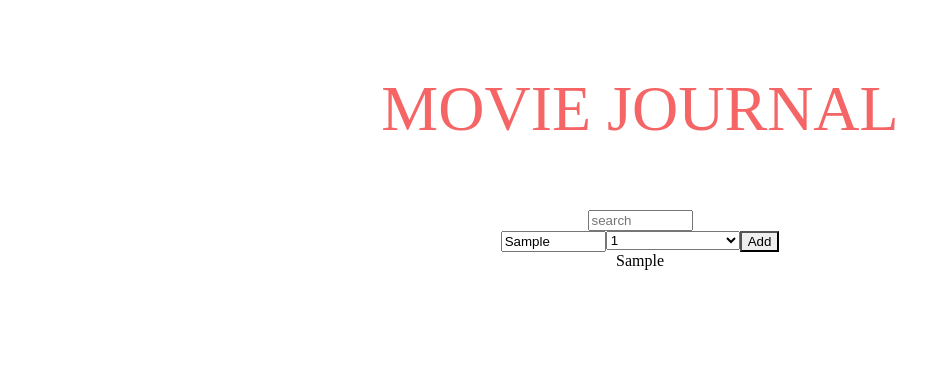
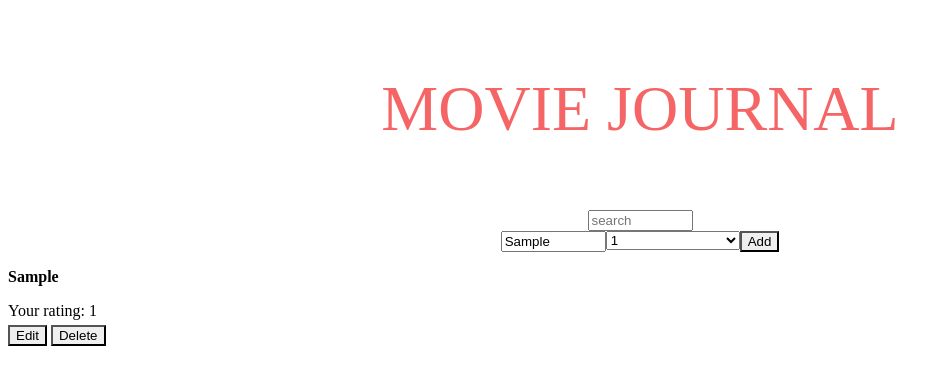
Before and after one commit to rammyblog/movie-journal-zustand, a React (Vite) app: page / in a window 1280 px wide. Both pictures are taken after typing "Sample" into the empty fields and a click on the button "Add". Shown: the top 384 px of the page, without its empty margins (0-950 px from the left). Built offline with nearby package versions, Linux system fonts and the light colour scheme; the HTML template or start-up script is replaced by a standard one.

Commit message:
Feat: Edit movie

```diff
--- a/src/App.tsx
+++ b/src/App.tsx
@@ -1,4 +1,4 @@
-import { Flex } from '@chakra-ui/react';
+import { Container, Flex } from '@chakra-ui/react';
 import AddMovie from './components/AddMovie';
 import CustomInput from './components/CustomInput';
 import Movies from './components/Movies';
@@ -9,6 +9,7 @@ function App() {
   const [search, handleSearchChange] = useInput('');
 
   return (
+    <Container>
       <Flex
         flexDirection={'column'}
         justifyContent="center"
@@ -21,8 +22,9 @@ function App() {
           value={search}
         />
         <AddMovie />
+      </Flex>
       <Movies />
-    </Flex>
+    </Container>
   );
 }
 
--- a/src/components/AddMovie.tsx
+++ b/src/components/AddMovie.tsx
@@ -1,5 +1,5 @@
 import { Button, Flex, Select } from '@chakra-ui/react';
-import { useState } from 'react';
+import React, { useState } from 'react';
 import useInput from '../hooks/useInput';
 import useStore from '../store';
 import CustomInput from './CustomInput';
@@ -7,20 +7,21 @@ import CustomInput from './CustomInput';
 interface Props {}
 
 const AddMovie = (props: Props) => {
-  const [movieTitle, handleMovieTitleChange] = useInput('');
+  const [movieTitle, setMovieTitle] = useState('');
   const [ratings, setRatings] = useState(1);
-  const store = useStore((state) => state);
+  const addMovie = useStore((state) => state.addMovie);
 
   const onSubmit = () => {
-    store.addMovie(movieTitle, ratings);
-
+    addMovie(movieTitle, ratings);
   };
 
   return (
     <Flex>
       <CustomInput
         placeholder="Title"
-        handleChange={handleMovieTitleChange}
+        handleChange={(e: React.ChangeEvent<HTMLInputElement>) =>
+          setMovieTitle(e.target.value)
+        }
         value={movieTitle}
       />
       <Select
--- /dev/null
+++ b/src/components/Movie.tsx
@@ -0,0 +1,97 @@
+import { Box, Button, Flex, Select, Text } from '@chakra-ui/react';
+import React, { useState } from 'react';
+import useStore, { Movie } from '../store';
+import CustomInput from './CustomInput';
+
+type Props = {
+  movie: Movie;
+};
+
+const SingleMovie = ({ movie }: Props) => {
+  const [showEditForm, setShowEditFrom] = useState(false);
+  const [editMovieTitle, setEditMovieTitle] = useState(movie.title);
+  const [ratings, setRatings] = useState(movie.rating);
+  const { updateMovie } = useStore((state) => state);
+
+  const handleChange = (event: React.ChangeEvent<HTMLInputElement>) => {
+    setEditMovieTitle(event.target.value);
+  };
+
+  const handleEditMovie = (e: React.FormEvent<HTMLFormElement>) => {
+    e.preventDefault();
+    updateMovie(movie.id, editMovieTitle, ratings);
+    setShowEditFrom(false);
+  };
+
+  return (
+    <>
+      <Box borderBottom={'1px'}>
+        <Text fontSize={'xl'} fontWeight="bold">
+          {movie.title}
+        </Text>
+        <Box>
+          Your rating: <Text as={'span'}>{movie.rating}</Text>
+        </Box>
+        {!showEditForm && (
+          <Box py={'5'}>
+            <Button
+              onClick={(
+                event: React.MouseEvent<HTMLButtonElement, MouseEvent>
+              ) => setShowEditFrom(true)}
+              colorScheme="purple"
+              mr={'4'}
+            >
+              Edit
+            </Button>
+            <Button colorScheme={'red'}>Delete</Button>
+          </Box>
+        )}
+        {showEditForm && (
+          <form onSubmit={handleEditMovie}>
+            <Flex
+              //   wrap={'wrap'}
+              width={'100%'}
+              //   justifyContent={['space-between', 'space-between', 'left']}
+            >
+              <CustomInput
+                value={editMovieTitle}
+                placeholder={editMovieTitle}
+                handleChange={handleChange}
+              />
+              <Select
+                value={ratings}
+                onChange={(e: React.ChangeEvent<HTMLSelectElement>) =>
+                  setRatings(parseInt(e.target.value, 10))
+                }
+                placeholder="Select Rating"
+                width={['30%', '16%', '15%']}
+                mx="4"
+              >
+                <option value="1">1</option>
+                <option value="2">2</option>
+                <option value="3">3</option>
+                <option value="4">4</option>
+                <option value="5">5</option>
+              </Select>
+              <Button type="submit">Submit</Button>
+            </Flex>
+            <Box py={'5'}>
+              <Button
+                onClick={(
+                  event: React.MouseEvent<HTMLButtonElement, MouseEvent>
+                ) => setShowEditFrom(false)}
+                colorScheme="purple"
+                mr={'4'}
+              >
+                Cancel
+              </Button>
+              <Button colorScheme={'red'}>Delete</Button>
+            </Box>
+          </form>
+        )}
+      </Box>
+    </>
+  );
+};
+
+export default SingleMovie;
--- a/src/components/Movies.tsx
+++ b/src/components/Movies.tsx
@@ -1,5 +1,5 @@
-import React from 'react';
 import useStore from '../store';
+import SingleMovie from './Movie';
 
 type Props = {};
 
@@ -9,7 +9,7 @@ export default function Movies({}: Props) {
   return (
     <div>
       {movies.map((movie) => (
-        <div key={movie.id}>{movie.title}</div>
+        <SingleMovie movie={movie} key={movie.id} />
       ))}
     </div>
   );
--- a/src/store.ts
+++ b/src/store.ts
@@ -7,11 +7,17 @@ export interface Movie {
   rating: number;
 }
 
-// const updateTodo = (todos: Todo[], id: number, text: string): Todo[] =>
-//   todos.map((todo) => ({
-//     ...todo,
-//     text: todo.id === id ? text : todo.text,
-//   }));
+const updateMovie = (
+  movies: Movie[],
+  id: number,
+  title: string,
+  rating: number
+): Movie[] =>
+  movies.map((movie) => ({
+    ...movie,
+    title: movie.id === id ? title : movie.title,
+    rating: movie.id === id ? rating : movie.rating,
+  }));
 
 // const toggleTodo = (todos: Todo[], id: number): Todo[] =>
 //   todos.map((todo) => ({
@@ -40,7 +46,7 @@ type Store = {
   movies: Movie[];
   setMovies: (movies: Movie[]) => void;
   addMovie: (title: string, rating: number) => void;
-  //   updateTodo: (id: number, title: string) => void;
+  updateMovie: (id: number, title: string, rating: number) => void;
   //   toggleTodo: (id: number) => void;
   //   removeTodo: (id: number) => void;
   //   setNewTodo: (newTodo: string) => void;
@@ -61,6 +67,12 @@ const useStore = create<Store>(
         movies: addMovieAction(state.movies, title, rating),
       }));
     },
+    updateMovie: (id: number, title: string, rating: number) => {
+      set((state) => ({
+        ...state,
+        movies: updateMovie(state.movies, id, title, rating),
+      }));
+    },
   })
 );
 
```
Lines whose indentation alone changed are shown as unchanged.
